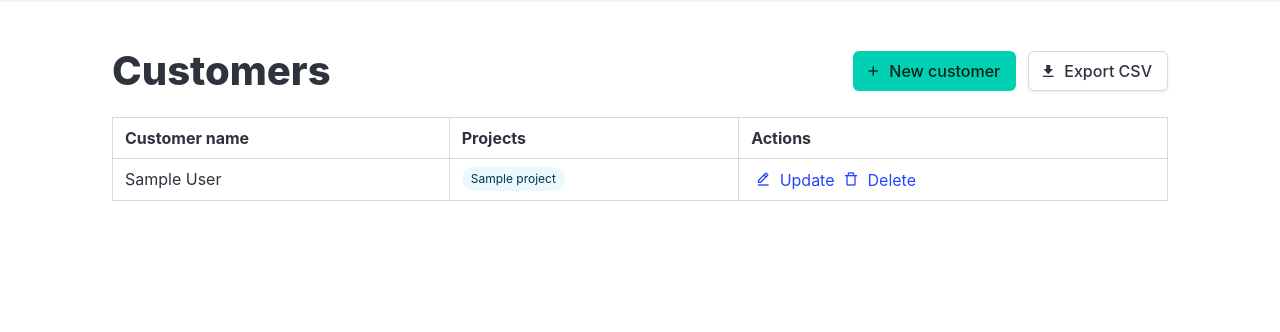
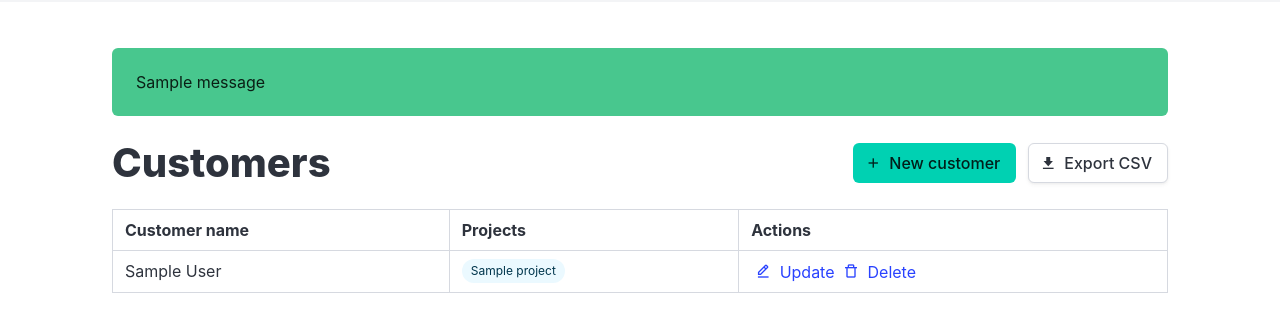
Before and after one commit to mdnkv/trackedly, a Django app: page /customers/list/ in a window 1280 px wide. Shown: the part 52-384 px from the top of the page. Run offline with Django 5.2, Linux system fonts and the light colour scheme; a user stored in the database is signed in; tables that the repository leaves empty hold one stand-in row (values such as "Sample post"); one stand-in notice (Sample message) is shown; some libraries are stand-ins or nearby versions.

Commit message:
Added django messages to create/update views

```diff
--- a/customers/templates/customers/views/customers_list_view.html
+++ b/customers/templates/customers/views/customers_list_view.html
@@ -3,6 +3,10 @@
 {% load i18n %}
 
 {% block main %}
+
+{% if messages %}
+	{% include 'core/components/message.html' %}
+{% endif %}
 
 <!-- Header -->
 <div class="block">
--- a/customers/views.py
+++ b/customers/views.py
@@ -5,14 +5,16 @@ from django.views import generic
 from django.contrib.auth.mixins import LoginRequiredMixin
 from django.contrib.auth.decorators import login_required
 from django.urls import reverse_lazy
+from django.contrib import messages
+from django.utils.translation import gettext as _
 
 from customers.models import Customer
-from customers.forms import (CustomerForm,)
+from customers.forms import (CustomerForm, )
 
 from djqscsv import render_to_csv_response
 
+
 class CustomerCreateView(LoginRequiredMixin, generic.CreateView):
-
     form_class = CustomerForm
     success_url = reverse_lazy('customers:customers_list_view')
     template_name = 'customers/views/customer_create_view.html'
@@ -21,30 +23,37 @@ class CustomerCreateView(LoginRequiredMixin, generic.CreateView):
         customer = form.save(commit=False)
         customer.owner = self.request.user
         customer.save()
+        message = _('Customer was created successfully!')
+        messages.success(self.request, message)
         return super().form_valid(form)
 
+
 class CustomerUpdateView(LoginRequiredMixin, generic.UpdateView):
-
     form_class = CustomerForm
     success_url = reverse_lazy('customers:customers_list_view')
     template_name = 'customers/views/customer_update_view.html'
     context_object_name = 'customer'
 
     def get_queryset(self):
-        return Customer.objects.filter(owner = self.request.user)
+        return Customer.objects.filter(owner=self.request.user)
+
+    def form_valid(self, form):
+        message = _('Customer was updated successfully!')
+        messages.success(self.request, message)
+        return super().form_valid(form)
+
 
 class CustomerDeleteView(LoginRequiredMixin, generic.DeleteView):
-
     success_url = reverse_lazy('customers:customers_list_view')
     template_name = 'customers/views/customer_delete_view.html'
     queryset = Customer.objects.all()
     context_object_name = 'customer'
 
     def get_queryset(self):
-        return Customer.objects.filter(owner = self.request.user)
+        return Customer.objects.filter(owner=self.request.user)
+
 
 class CustomersListView(LoginRequiredMixin, generic.ListView):
-
     template_name = 'customers/views/customers_list_view.html'
     context_object_name = 'customers'
     paginate_by = 15
@@ -52,6 +61,7 @@ class CustomersListView(LoginRequiredMixin, generic.ListView):
     def get_queryset(self):
         return Customer.objects.filter(owner=self.request.user)
 
+
 @login_required()
 def customers_to_csv_view(request):
     customers = Customer.objects.filter(owner=request.user)
--- a/entries/templates/entries/views/entries_list_view.html
+++ b/entries/templates/entries/views/entries_list_view.html
@@ -4,6 +4,10 @@
 {% load entriestags %}
 
 {% block main %}
+
+{% if messages %}
+	{% include 'core/components/message.html' %}
+{% endif %}
 
 <!-- Header -->
 <div class="block">
--- a/projects/templates/projects/views/projects_list_view.html
+++ b/projects/templates/projects/views/projects_list_view.html
@@ -3,6 +3,10 @@
 {% load projectstags %}
 {% load i18n %}
 {% block main %}
+
+{% if messages %}
+	{% include 'core/components/message.html' %}
+{% endif %}
 
 
 <!-- Header -->
--- /dev/null
+++ b/templates/core/components/message.html
@@ -0,0 +1,8 @@
+{% load i18n %}
+
+{% for message in messages %}
+<div class="notification
+{% if message.tags %}is-{{ message.tags|lower }} {% endif %}" id="app-message">
+    <p>{{ message }}</p>
+</div>
+{% endfor %}
--- a/users/templates/users/views/user_detail_view.html
+++ b/users/templates/users/views/user_detail_view.html
@@ -4,6 +4,11 @@
 {% load i18n %}
 
 {% block main %}
+
+    {% if messages %}
+        {% include 'core/components/message.html' %}
+    {% endif %}
+
     <div class="columns is-centered">
         <div class="column is-8 is-full-mobile">
             <div class="block">
```
Also changed, not shown: entries/views.py (+9 -0 lines), projects/views.py (+9 -0 lines), users/views.py (+9 -0 lines).
